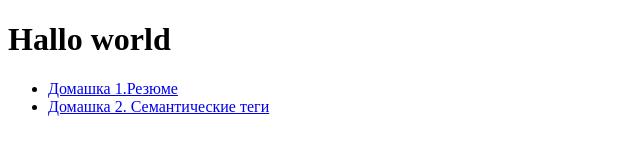
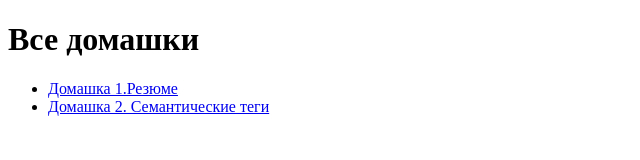
Before and after one commit to iyadrova/lessone3, a plain HTML site: page index.html in a window 1280 px wide. Shown: the whole page, without its empty margins (0-640 px from the left). Drawn offline with Linux system fonts and the light colour scheme.

Commit message:
change h1

```diff
--- a/index.html
+++ b/index.html
@@ -7,7 +7,7 @@
     <title>Document</title>
   </head>
   <body>
-    <h1>Hallo world</h1>
+    <h1>Все домашки</h1>
     <ul>
       <li><a href="cv/index.html">Домашка 1.Резюме</a></li>
       <li><a href="homework2/index.html">Домашка 2. Семантические теги </a></li>
```
Also changed, not shown: 1 other file.
